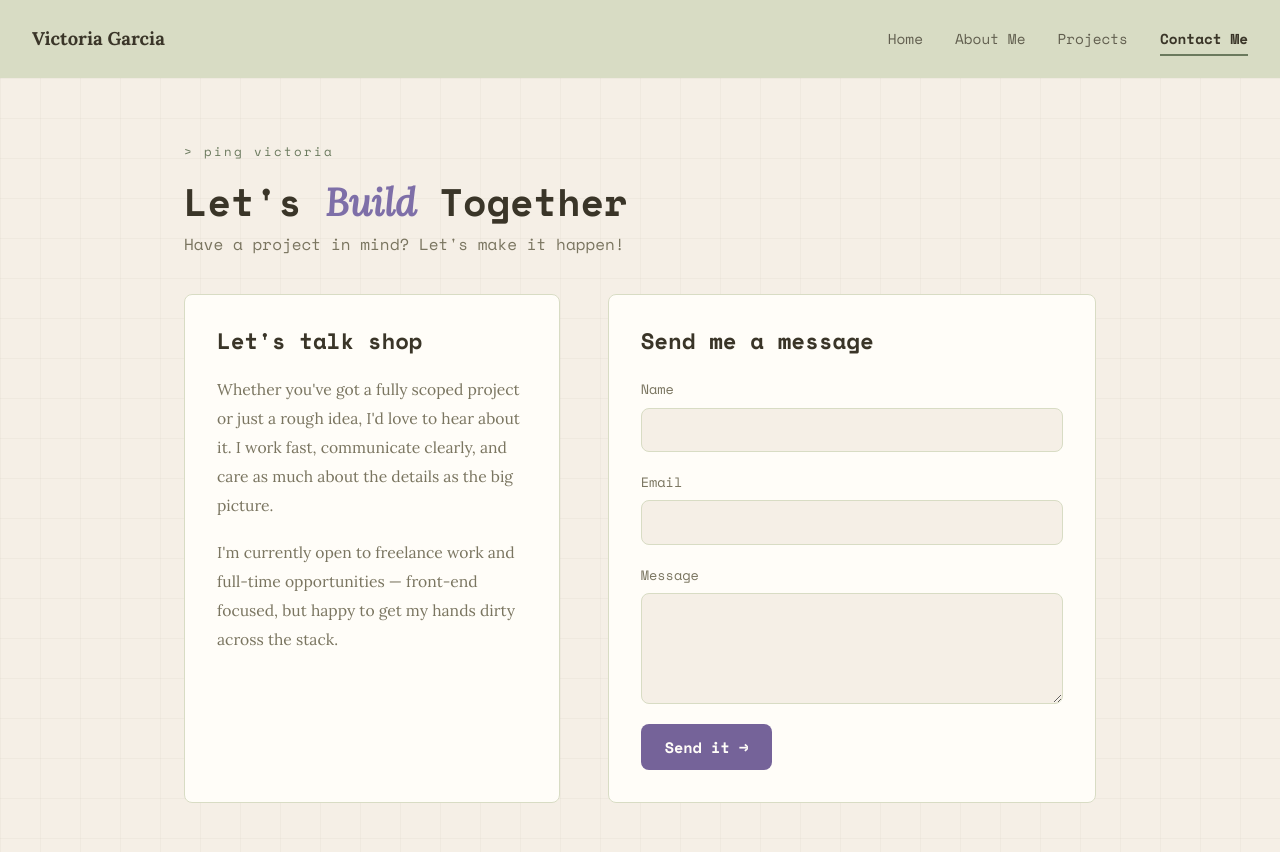
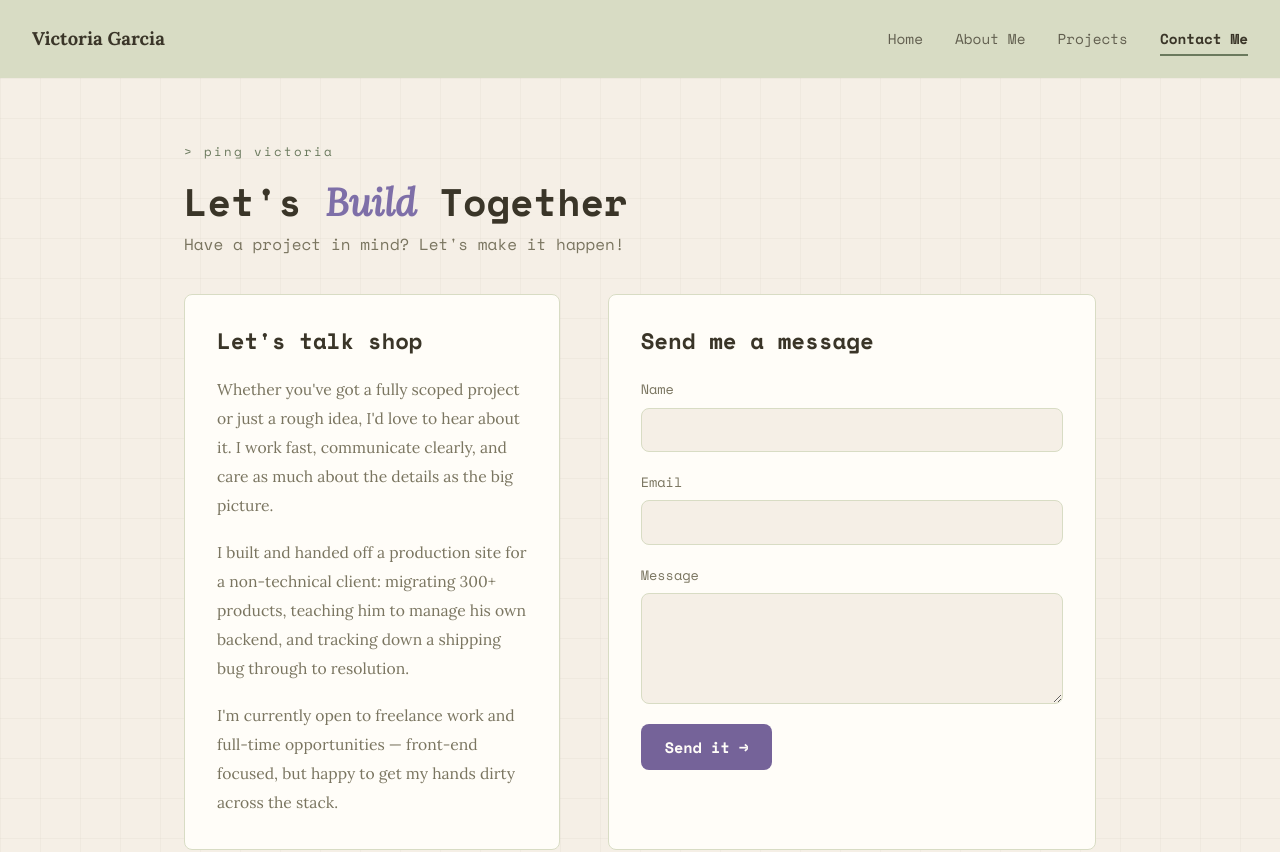
Before and after one commit to fifth-monger/responsive_portfolio_v2, a React (Vite) app: page /contact in a window 1280 px wide. Shown: the top 852 px of the page. Built offline with nearby package versions, Linux system fonts and the light colour scheme.

Commit message:
feat: support-role framing

```diff
--- a/src/pages/Contact.jsx
+++ b/src/pages/Contact.jsx
@@ -12,6 +12,11 @@ export default function Contact() {
             Whether you've got a fully scoped project or just a rough idea, I'd love to hear
             about it. I work fast, communicate clearly, and care as much about the details as
             the big picture.
+          </p>
+          <p>
+            I built and handed off a production site for a non-technical client: migrating
+            300+ products, teaching him to manage his own backend, and tracking down a
+            shipping bug through to resolution.
           </p>
           <p>
             I'm currently open to freelance work and full-time opportunities — front-end
```
